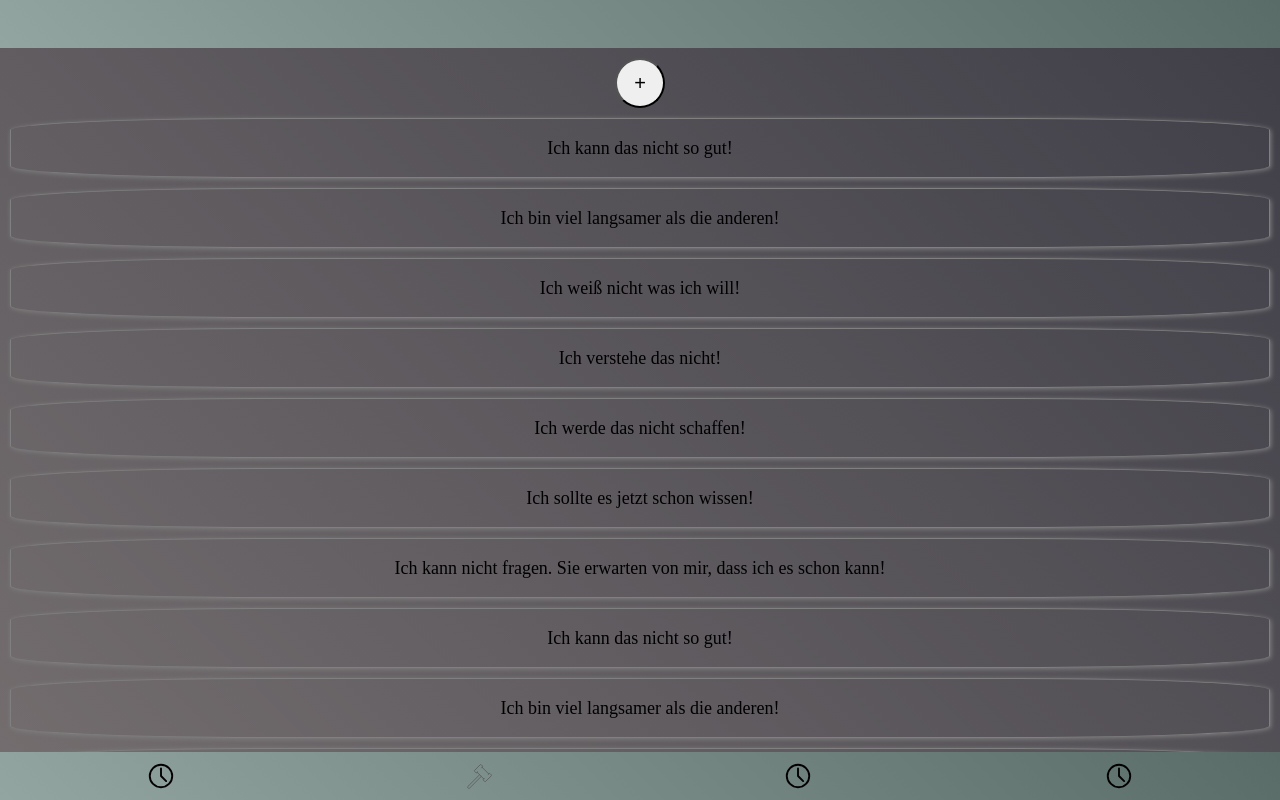
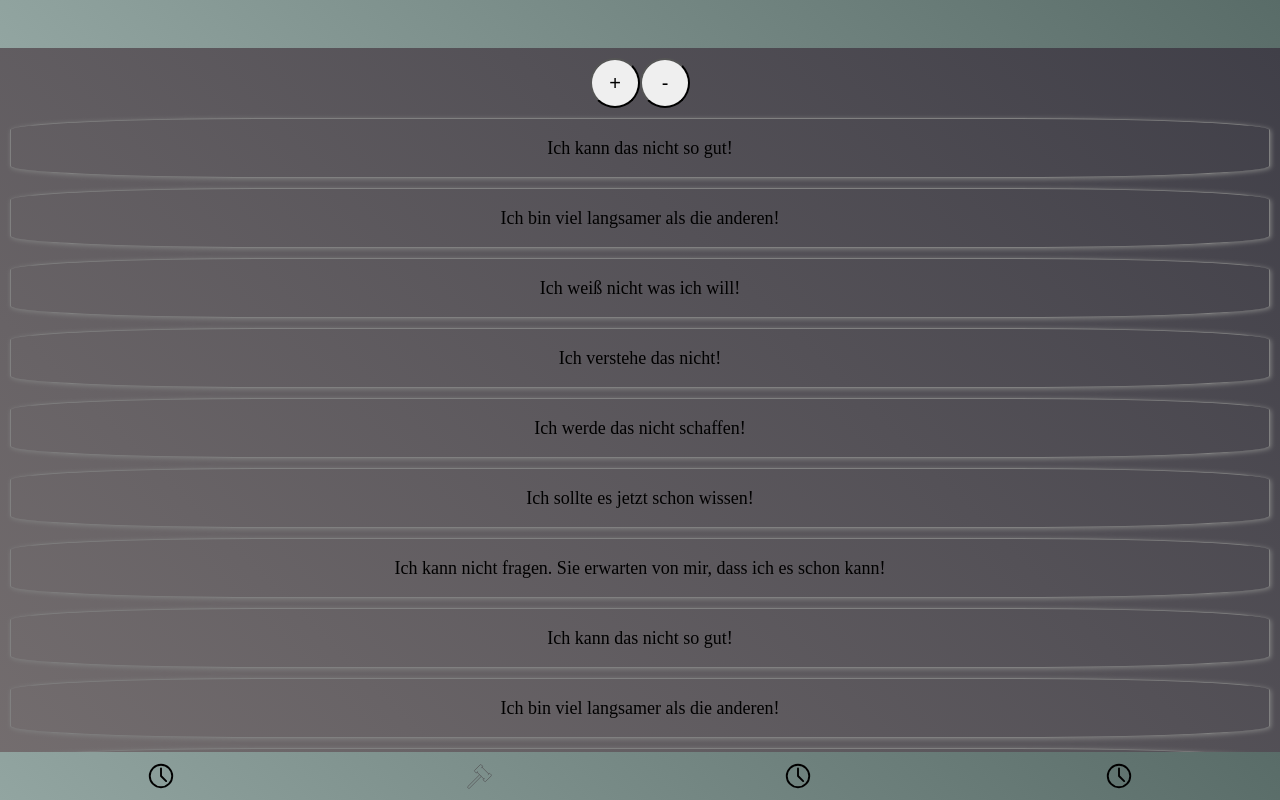
Before and after one commit to rschulzongithub/permanent-efforts, a React (Create React App) app: page /constructor in a window 1280 px wide. Shown: the top 800 px of the page. Built offline with nearby package versions, Linux system fonts and the light colour scheme.

Commit message:
Add thought works

```diff
--- a/src/DestrThoughts.js
+++ b/src/DestrThoughts.js
@@ -3,20 +3,37 @@ import React, { useState } from 'react'
 import NegThoughts from './Thoughts.json'
 
 export default function DestrThoughts() {
-  const [newThought, setNewThought] = useState(false)
+  const [createThought, setCreateThought] = useState(false)
+  const [deleteThought, setDeleteThought] = useState(false)
+  const [thoughtsInput, setThoughtsInput] = useState('')
+  const [newThoughts, setNewThoughts] = useState([])
 
   function saveThought() {
-    setNewThought(!newThought)
+    setCreateThought(!createThought)
+    addNewThought()
+  }
+
+  function addNewThought() {
+    setNewThoughts([...newThoughts, { text: thoughtsInput }])
   }
 
   return (
     <ThoughtFrame>
       <>
-        {newThought === false ? (
+        {createThought === false ? (
           <>
-            <BtnAddThought onClick={() => setNewThought(!newThought)}>
-              +
-            </BtnAddThought>
+            <section>
+              <BtnAddThought onClick={() => setCreateThought(!createThought)}>
+                +
+              </BtnAddThought>
+              <BtnAddThought onClick={() => setCreateThought(!createThought)}>
+                -
+              </BtnAddThought>
+            </section>
+
+            {newThoughts.map(newThought => (
+              <ThoughtEl>{newThought.text}</ThoughtEl>
+            ))}
 
             {NegThoughts.map(({ destrThought }, index) => (
               <ThoughtEl key={index}>{destrThought}</ThoughtEl>
@@ -25,7 +42,10 @@ export default function DestrThoughts() {
         ) : (
           <>
             <h3>Formulate your negative thought!</h3>
-            <input></input>
+            <input
+              onInput={event => setThoughtsInput(event.target.value)}
+              value={thoughtsInput}
+            ></input>
             <button onClick={() => saveThought()}>Add thought</button>
           </>
         )}
```
